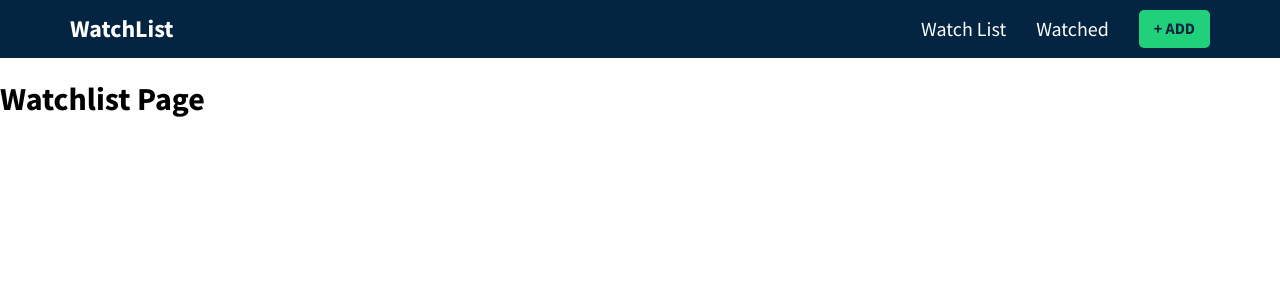
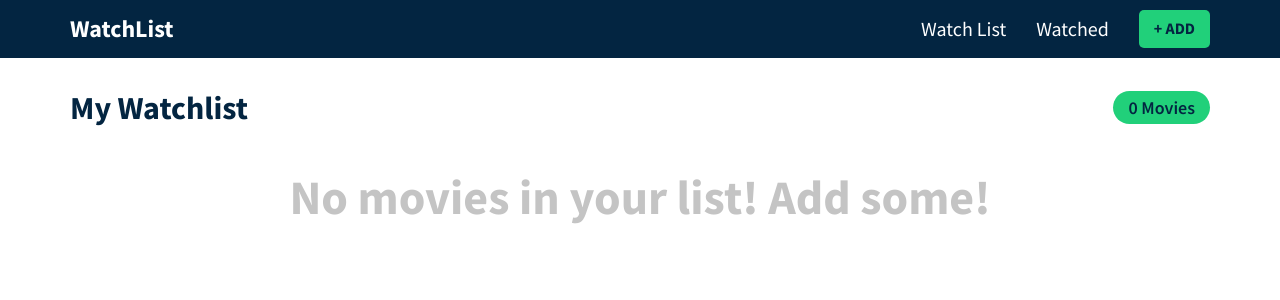
Before and after one commit to JavierCantoH/react-movieWatchlist, a React (Create React App) app: page / in a window 1280 px wide. Shown: the top 300 px of the page. Built offline with nearby package versions, Linux system fonts and the light colour scheme.

Commit message:
Add movie to watchlist and display de movies

```diff
--- a/src/components/MovieCard.js
+++ b/src/components/MovieCard.js
@@ -1,9 +1,13 @@
-import React from 'react'
+import React from 'react';
 
-export const MovieCard = () => {
+export const MovieCard = ( { movie } ) => {
     return (
-        <div>
-            <h1>MovieCard</h1>
+        <div className="movie-card">
+            <div className="overlay"></div>
+            <img
+                src={`https://image.tmdb.org/t/p/w200${movie.poster_path}`}
+                alt={`${movie.title} Poster`}
+            />
         </div>
     )
 }
--- a/src/components/Watchlist.js
+++ b/src/components/Watchlist.js
@@ -1,9 +1,31 @@
-import React from 'react'
+import React, { useContext } from 'react';
+import { GlobalContext } from "../context/GlobalState";
+import { MovieCard } from "./MovieCard";
 
 export const Watchlist = () => {
+    const { watchlist } = useContext(GlobalContext);
+
     return (
-        <div>
-            <h1>Watchlist Page</h1>
+        <div className="movie-page">
+            <div className="container">
+                <div className="header">
+                    <h1 className="heading">My Watchlist</h1>
+                    <span className="count-pill">
+                        {watchlist.length} {watchlist.length === 1 ? "Movie" : "Movies"}
+                    </span>
+                </div>
+                {/* check if there are movies in the watchlist */}
+                {watchlist.length > 0 ? (
+                    <div className="movie-grid">
+                        {/* map the movies */}
+                        {watchlist.map((movie) => (
+                            <MovieCard movie={movie} key={movie.id} type="watchlist" />
+                        ))}
+                    </div>
+                ) : (
+                    <h2 className="no-movies">No movies in your list! Add some!</h2>
+                )}
+            </div>
         </div>
     )
 }
```
